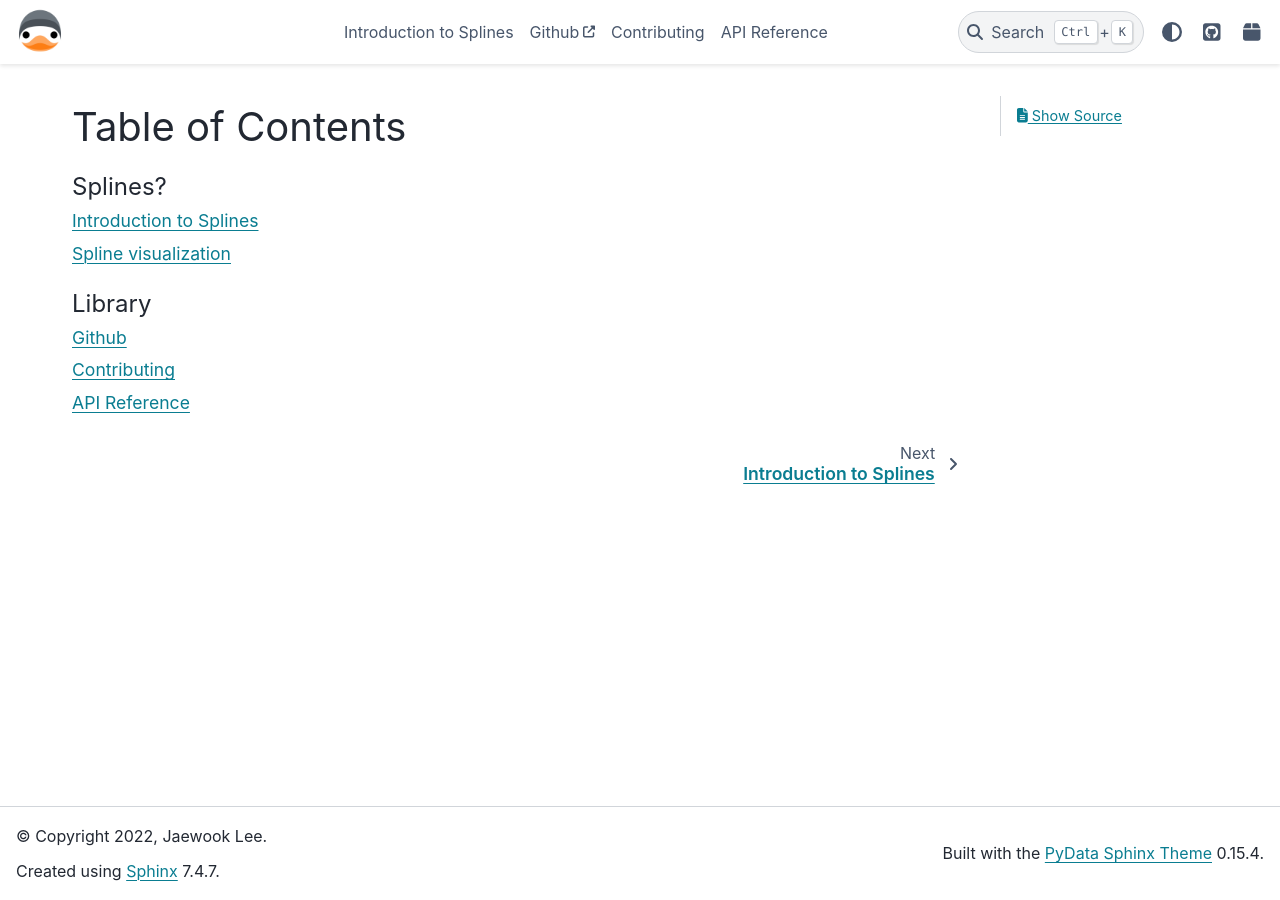
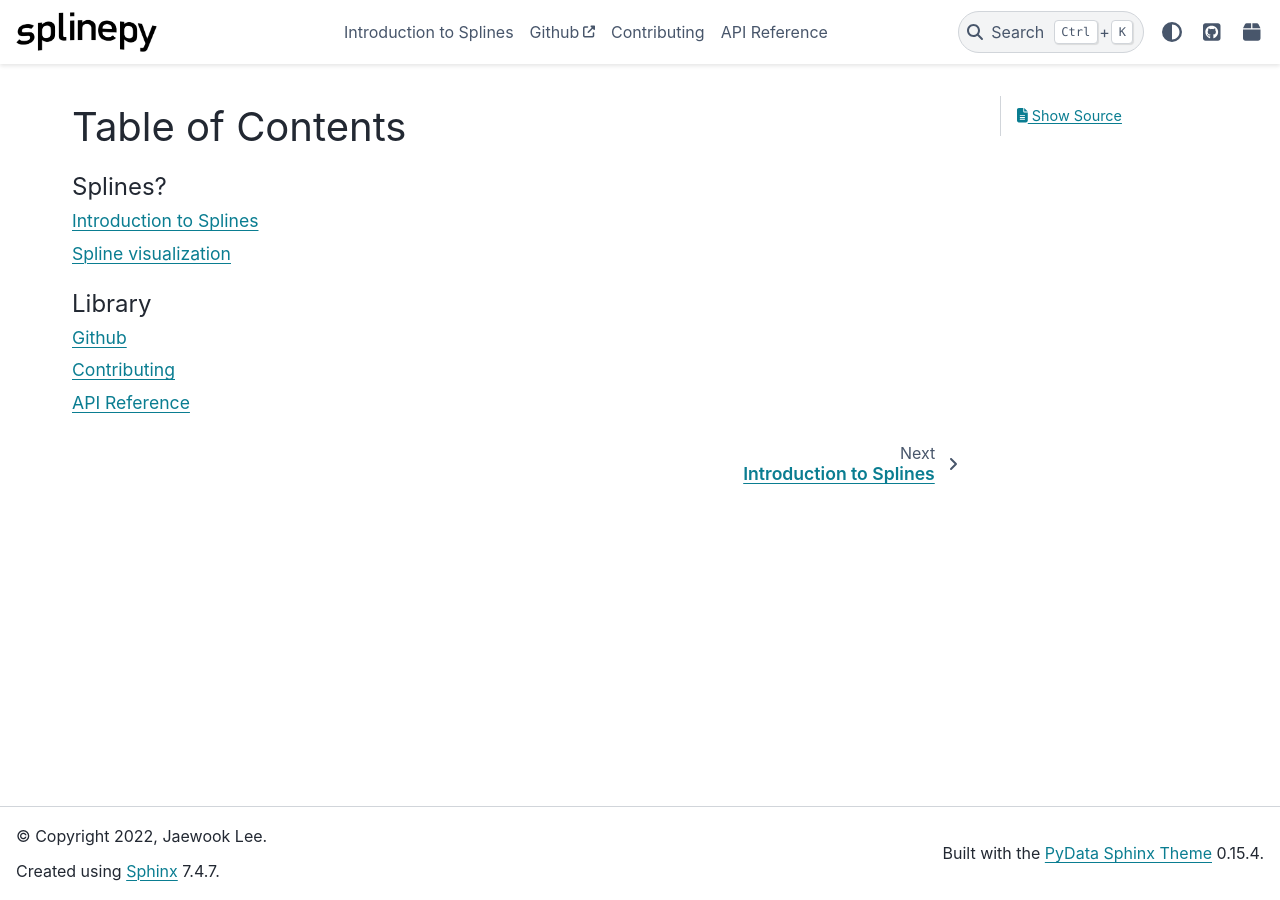
Before and after one commit to tataratat/splinepy, a Sphinx documentation site: the page built from docs/source/index.rst, in a window 1280 px wide. Built offline with Sphinx 7.4.7 and the PyData theme 0.15.4, drawn with Linux system fonts in a browser that asks for light colours; the version number is read from the project's files by our own code.

Commit message:
Add: Just use letter logo for navbar logo

```diff
--- a/docs/source/conf.py
+++ b/docs/source/conf.py
@@ -43,7 +43,7 @@ pygments_style = "sphinx"
 # -- Options for HTML output -------------------------------------------------
 
 html_theme = "pydata_sphinx_theme"
-html_logo = "_static/favicon.png"
+html_logo = "_static/splinepy_name.png"
 html_theme_options = {
     # "logo": "_static/favicon.png",
     "icon_links": [
```
